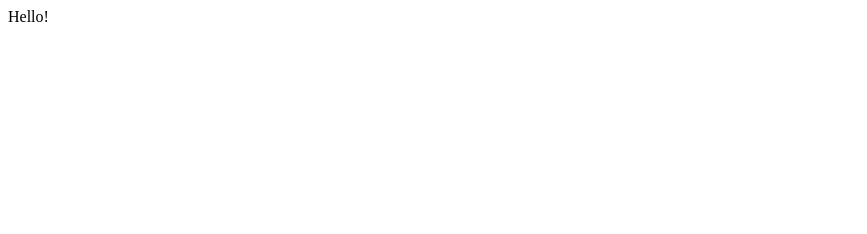
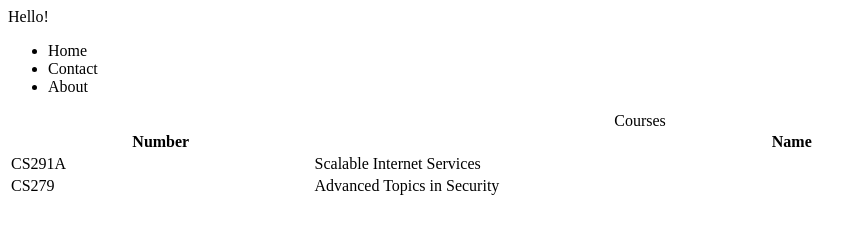
Before and after one commit to jose14520/cs291p0, a plain HTML site: page index.html in a window 1280 px wide. Shown: the whole page, without its empty margins (0-867 px from the left). Drawn offline with Linux system fonts and the light colour scheme.

Commit message:
Update index.html

```diff
--- a/index.html
+++ b/index.html
@@ -3,6 +3,30 @@
 
 
 <body>
+  <div class="title">
   <h1\> Hello! </h1>
-  </body>
+  </div>
+
+  <ul>
+    <li>Home</li>
+    <li>Contact</li>
+    <li>About</li>
+  </ul>
+
+  <table style="width:100%">
+  <caption>Courses</caption>
+  <tr>
+    <th>Number</th>
+    <th>Name</th>
+  </tr>
+  <tr>
+    <td>CS291A</td>
+    <td>Scalable Internet Services</td>
+  </tr>
+  <tr>
+    <td>CS279</td>
+    <td>Advanced Topics in Security</td>
+  </tr>
+</table>
+</body>
 </html>
```
